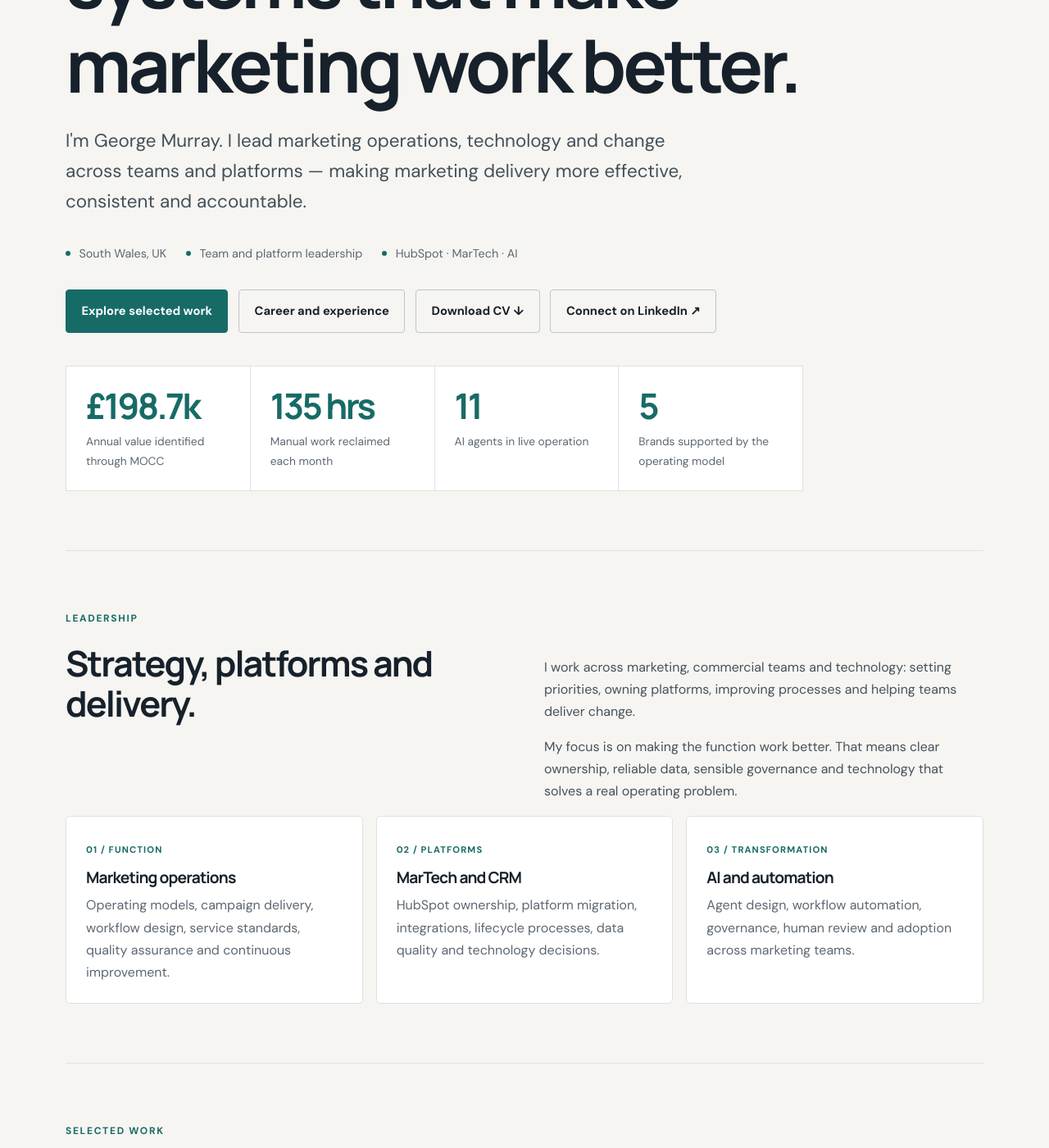
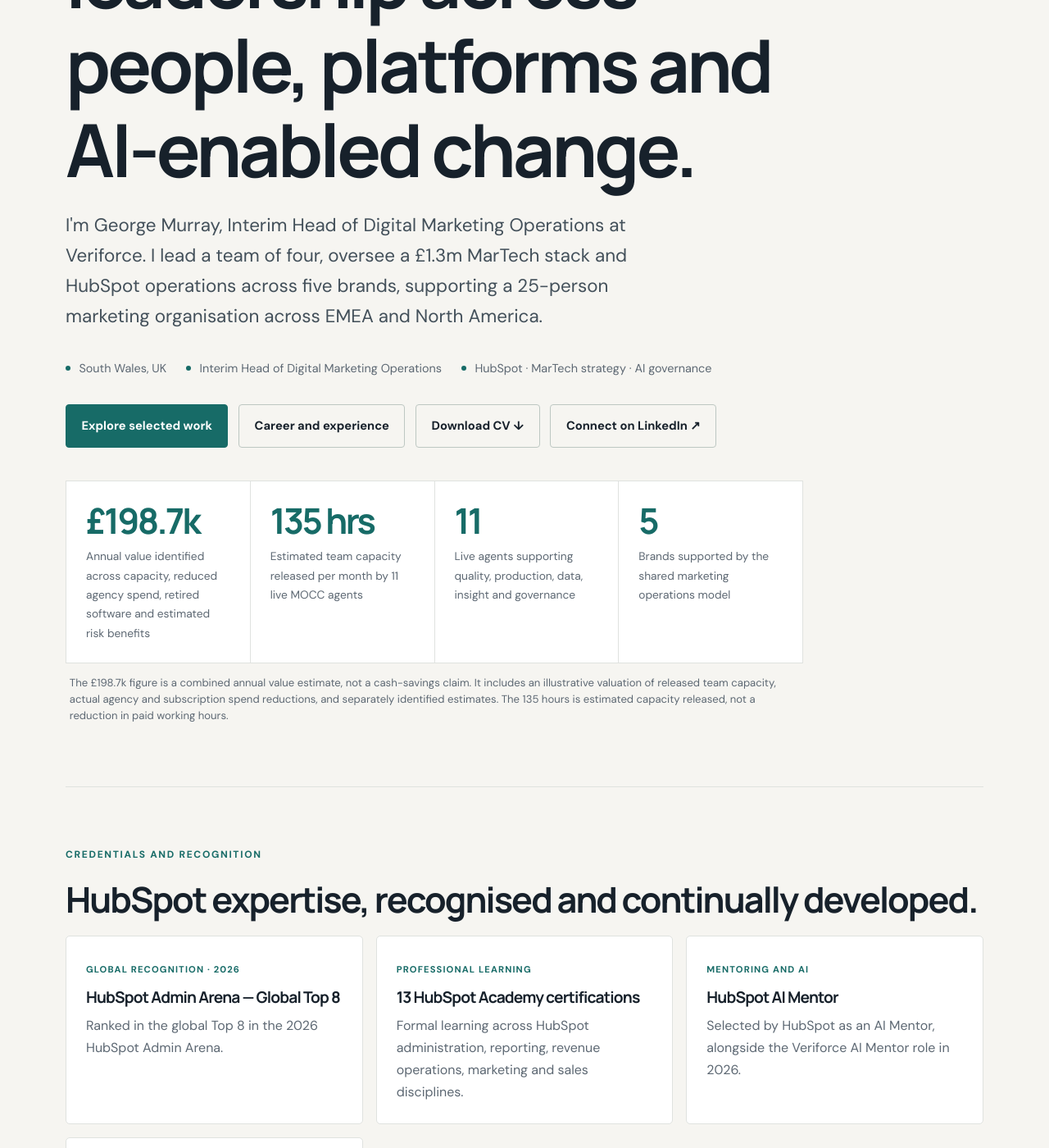
Before and after one commit to georgefwmurray/Marketing-Operations-Control-Centre, a Jekyll site: the page built from index.md, in a window 1280 px wide and 1400 px high, scrolled down 411 px. Shown: the whole window at 82% size. Built offline with Jekyll 4.4.1, drawn with Linux system fonts in a browser that asks for light colours; some of the changed text lies outside the part shown.

Commit message:
Strengthen homepage leadership evidence and credentials

```diff
--- a/index.md
+++ b/index.md
@@ -6,12 +6,12 @@ description: "George Murray is a marketing operations and technology leader with
 
 <section class="hero">
   <p class="eyebrow">Marketing Operations · Technology · AI Transformation</p>
-  <h1>I build and lead the systems that make marketing work better.</h1>
-  <p class="lead">I'm George Murray. I lead marketing operations, technology and change across teams and platforms — making marketing delivery more effective, consistent and accountable.</p>
+  <h1>Marketing operations leadership across people, platforms and AI-enabled change.</h1>
+  <p class="lead">I'm George Murray, Interim Head of Digital Marketing Operations at Veriforce. I lead a team of four, oversee a £1.3m MarTech stack and HubSpot operations across five brands, supporting a 25-person marketing organisation across EMEA and North America.</p>
   <div class="hero-meta">
     <span>South Wales, UK</span>
-    <span>Team and platform leadership</span>
-    <span>HubSpot · MarTech · AI</span>
+    <span>Interim Head of Digital Marketing Operations</span>
+    <span>HubSpot · MarTech strategy · AI governance</span>
   </div>
   <div class="actions">
     <a class="button primary" href="#work">Explore selected work</a>
@@ -20,11 +20,24 @@ description: "George Murray is a marketing operations and technology leader with
     <a class="button secondary" href="https://www.linkedin.com/in/georgefwmurray/" target="_blank" rel="noopener">Connect on LinkedIn ↗</a>
   </div>
   <div class="metrics" aria-label="Selected impact">
-    <div class="metric"><strong>£198.7k</strong><span>Annual value identified through MOCC</span></div>
-    <div class="metric"><strong>135 hrs</strong><span>Manual work reclaimed each month</span></div>
-    <div class="metric"><strong>11</strong><span>AI agents in live operation</span></div>
-    <div class="metric"><strong>5</strong><span>Brands supported by the operating model</span></div>
+    <div class="metric"><strong>£198.7k</strong><span>Annual value identified across capacity, reduced agency spend, retired software and estimated risk benefits</span></div>
+    <div class="metric"><strong>135 hrs</strong><span>Estimated team capacity released per month by 11 live MOCC agents</span></div>
+    <div class="metric"><strong>11</strong><span>Live agents supporting quality, production, data, insight and governance</span></div>
+    <div class="metric"><strong>5</strong><span>Brands supported by the shared marketing operations model</span></div>
   </div>
+  <p class="small-note">The £198.7k figure is a combined annual value estimate, not a cash-savings claim. It includes an illustrative valuation of released team capacity, actual agency and subscription spend reductions, and separately identified estimates. The 135 hours is estimated capacity released, not a reduction in paid working hours.</p>
+</section>
+
+<section class="section" id="recognition">
+  <p class="eyebrow">Credentials and recognition</p>
+  <h2>HubSpot expertise, recognised and continually developed.</h2>
+  <div class="cards">
+    <article class="card"><p class="kicker">Global recognition · 2026</p><h3>HubSpot Admin Arena — Global Top 8</h3><p>Ranked in the global Top 8 in the 2026 HubSpot Admin Arena.</p></article>
+    <article class="card"><p class="kicker">Professional learning</p><h3>13 HubSpot Academy certifications</h3><p>Formal learning across HubSpot administration, reporting, revenue operations, marketing and sales disciplines.</p></article>
+    <article class="card"><p class="kicker">Mentoring and AI</p><h3>HubSpot AI Mentor</h3><p>Selected by HubSpot as an AI Mentor, alongside the Veriforce AI Mentor role in 2026.</p></article>
+    <article class="card"><p class="kicker">Development · 2025</p><h3>Rising Star Mentorship</h3><p>Selected for the 2025 Rising Star Mentorship programme.</p></article>
+  </div>
+  <p class="section-cta"><a href="{{ '/about/' | relative_url }}">See certifications, mentoring and career experience ↗</a></p>
 </section>
 
 <section class="section" id="leadership">
```
